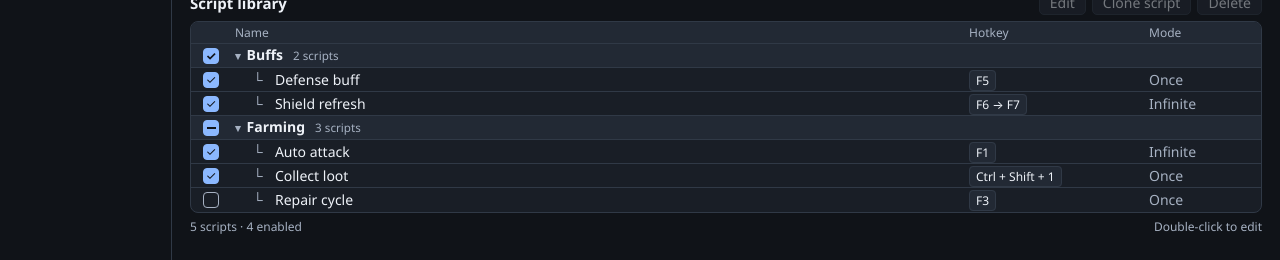
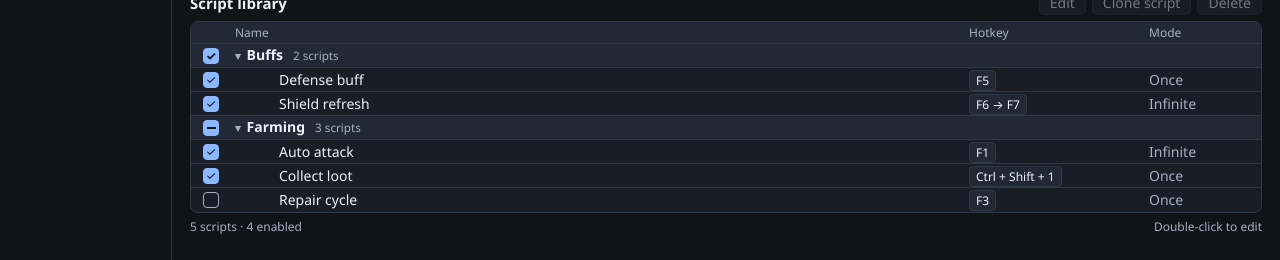
Before and after one commit to aceonline-tools/supcua-v2, a Svelte app in the folder frontend/: page / in a window 1280 px wide. Shown: the part 123-383 px from the top of the page. Built offline with nearby package versions, Linux system fonts and the light colour scheme.

Commit message:
fix: remove the tree connector before script names in the Scripts list

```diff
--- a/frontend/src/app.css
+++ b/frontend/src/app.css
@@ -54,8 +54,7 @@ h2{font-size:15px;line-height:20px;font-weight:650;margin:0}
 .selected{background:var(--selected)}
 .row{cursor:default}
 .row .name{display:flex;align-items:center;gap:8px;min-width:0}
-.row .name.tree{padding-left:18px}
-.row .name.tree:before{content:'└';color:var(--muted);margin-right:4px}
+.row .name.tree{padding-left:44px}
 .badge-unsaved{font-size:11px;line-height:14px;color:var(--danger);border:1px solid var(--danger);border-radius:4px;padding:0 5px}
 .link{border:0;background:none;padding:0 4px;min-height:22px;font-size:11px;color:var(--accent);text-decoration:underline}
 .cb{appearance:none;margin:0;width:16px;height:16px;border:1px solid var(--muted);border-radius:4px;display:inline-grid;place-content:center;background:none;cursor:pointer}
```
